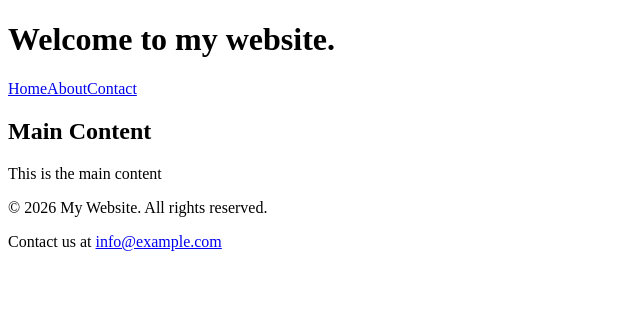
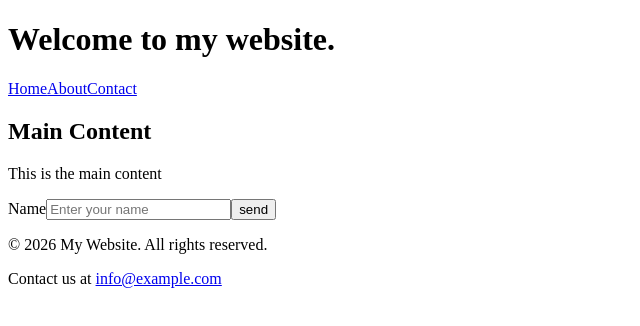
Before and after one commit to epicfarhan/reafresher, a React (Vite) app: page / in a window 1280 px wide. Shown: the top 326 px of the page, without its empty margins (0-640 px from the left). Built offline with nearby package versions, Linux system fonts and the light colour scheme.

Commit message:
very basic form

```diff
--- a/src/App.jsx
+++ b/src/App.jsx
@@ -1,8 +1,10 @@
 import Add from "./Add";
 import Greet from "./Greet";
 import Footer from "./components/Footer";
+import Form from "./components/Form";
 import Header from "./components/Header";
 import Main from "./components/Main";
+
 
 
 const App = () => {
@@ -11,6 +13,7 @@ const App = () => {
     <div>
       <Header />
       <Main />
+      <Form />
       <Footer />
     </div>
    )
--- /dev/null
+++ b/src/components/Form.jsx
@@ -0,0 +1,13 @@
+const Form = () => {
+  return (
+    <section id="section">
+      <form>
+         <label htmlFor="name">Name</label>
+         <input id= "name" type="text" placeholder="Enter your name" autoComplete="name"/>
+         <button>send</button>
+      </form>
+    </section>
+  )
+}
+
+export default Form
```
